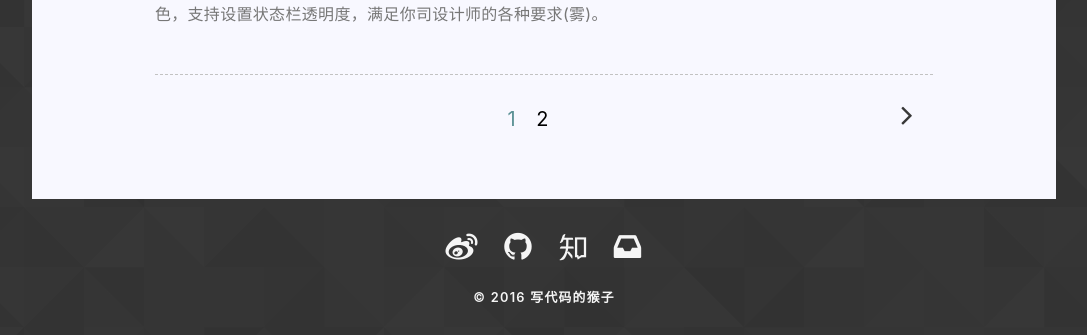
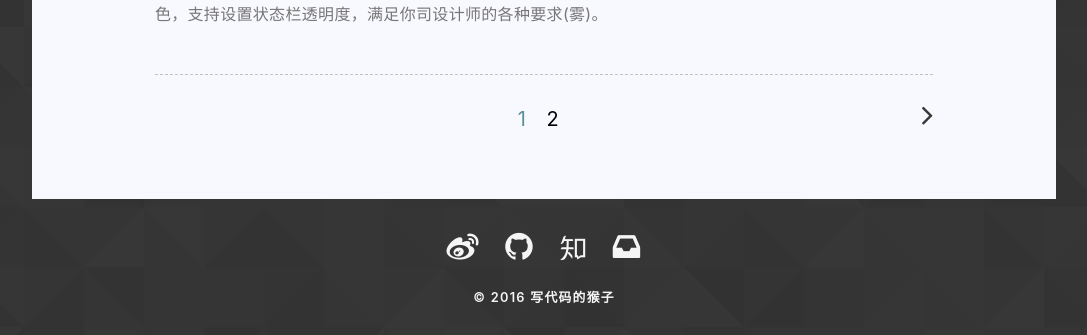
Before and after one commit to laobie/laobie.github.io, a Jekyll site: the page built from index.html, in a window 1280 px wide and 1400 px high, scrolled down 771 px. Shown: the part 1062-1397 px from the top of the window, without its empty margins (96-1183 px from the left). Built offline with Jekyll 4.4.1, drawn with Linux system fonts in a browser that asks for light colours; the list of posts is cut into pages by our own code; comment, search, counter and statistics services are not loaded.

Commit message:
modify page img width

```diff
--- a/assets/css/footer.css
+++ b/assets/css/footer.css
@@ -24,7 +24,7 @@
     margin: 0 10px;
 }
 .footer-icon span{
-    font-size: 29px;
+    font-size: 27px;
 }
 
 .footer-icon a:hover{
--- a/assets/css/home.css
+++ b/assets/css/home.css
@@ -230,7 +230,6 @@ a {
 
 .page-img {
     margin-top: 16px;
-    width: 32px;
     height: 32px;
 }
 
```
